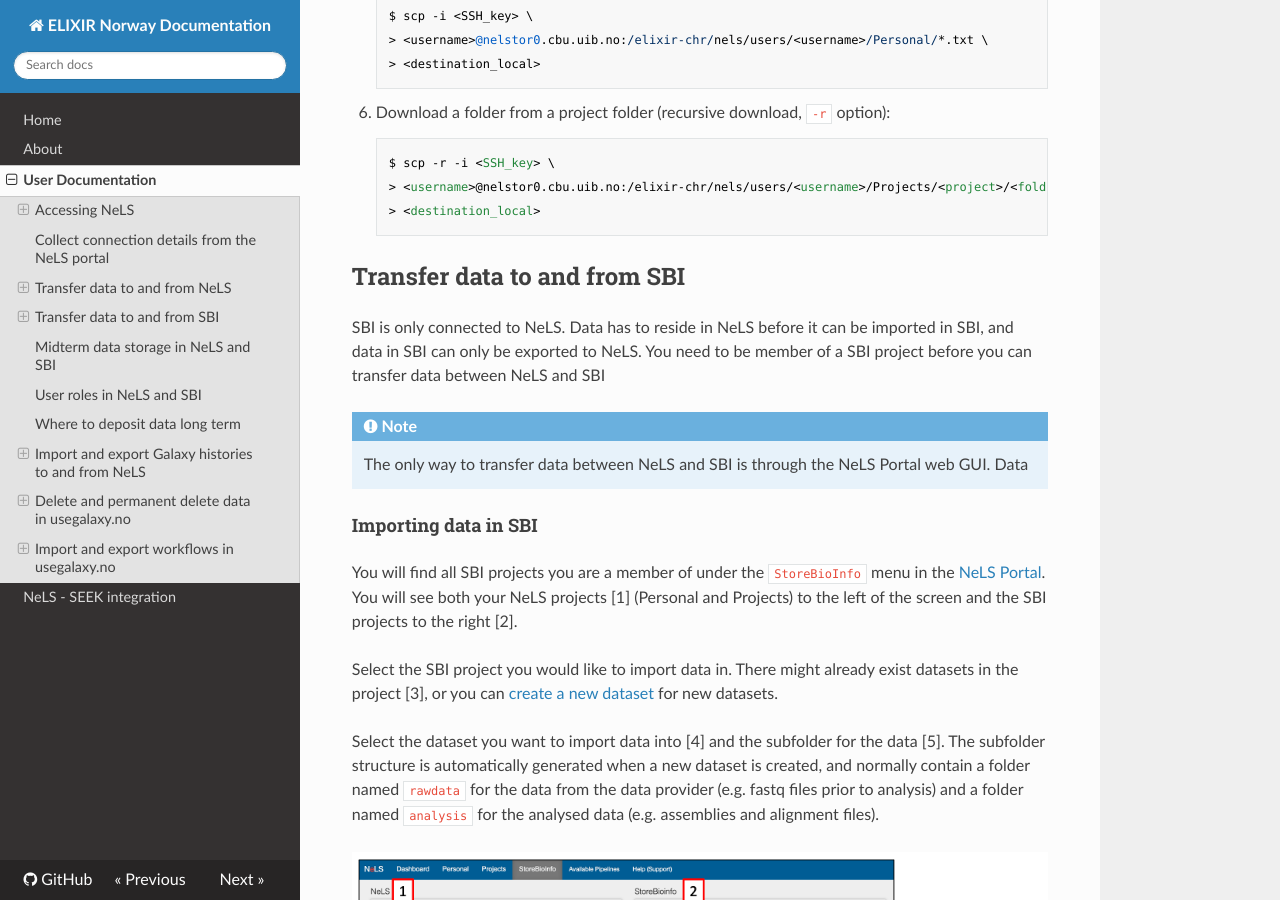
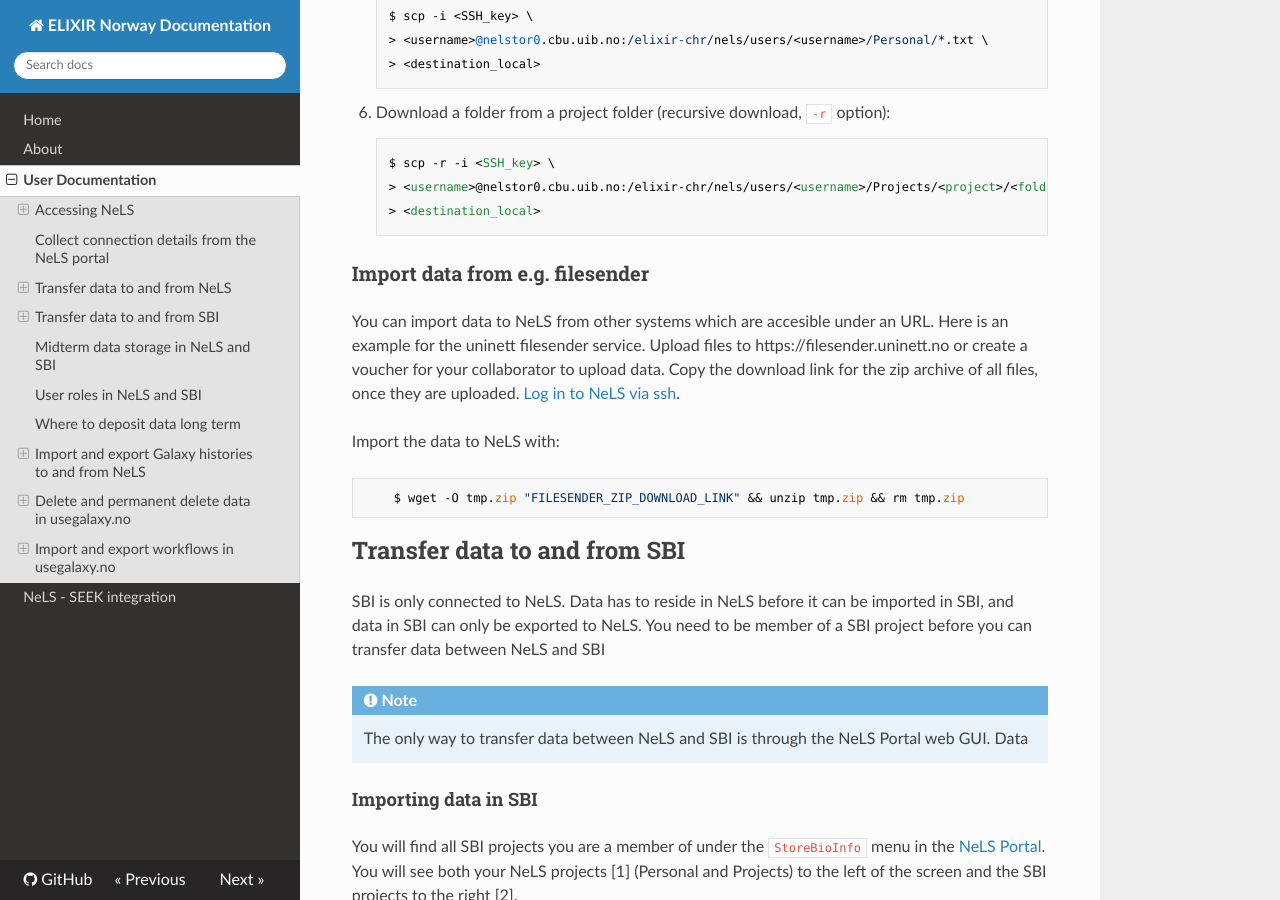
Before and after one commit to elixir-no-nels/nels-docs, an MkDocs documentation site: the page built from docs/user-doc.md, in a window 1280 px wide and 900 px high, scrolled down 4412 px. Built offline with MkDocs 1.6.1, drawn with Linux system fonts in a browser that asks for light colours; nearby versions of some CDN libraries.

Commit message:
Added section on import from e.g. filesender
Added section on import from e.g. filesender

```diff
--- a/docs/user-doc.md
+++ b/docs/user-doc.md
@@ -120,6 +120,15 @@ Here is a list of several examples of how to upload files and folders to NeLS us
 		$ scp -r -i <SSH_key> \
 		> <username>@nelstor0.cbu.uib.no:/elixir-chr/nels/users/<username>/Projects/<project>/<folder> \
 		> <destination_local>
+
+### Import data from e.g. filesender
+You can import data to NeLS from other systems which are accesible under an URL. Here is an example for the uninett filesender service.
+Upload files to https://filesender.uninett.no or create a voucher for your collaborator to upload data. Copy the download link for the zip archive of all files, once they are uploaded. [Log in to NeLS via ssh](### Using `ssh` through command Line).
+
+Import the data to NeLS with:
+
+		$ wget -O tmp.zip "FILESENDER_ZIP_DOWNLOAD_LINK" && unzip tmp.zip && rm tmp.zip
+
 
 ## Transfer data to and from SBI
 SBI is only connected to NeLS. Data has to reside in NeLS before it can be imported in SBI, and data in SBI can only be exported to NeLS. You need to be member of a SBI project before you can transfer data between NeLS and SBI
```
